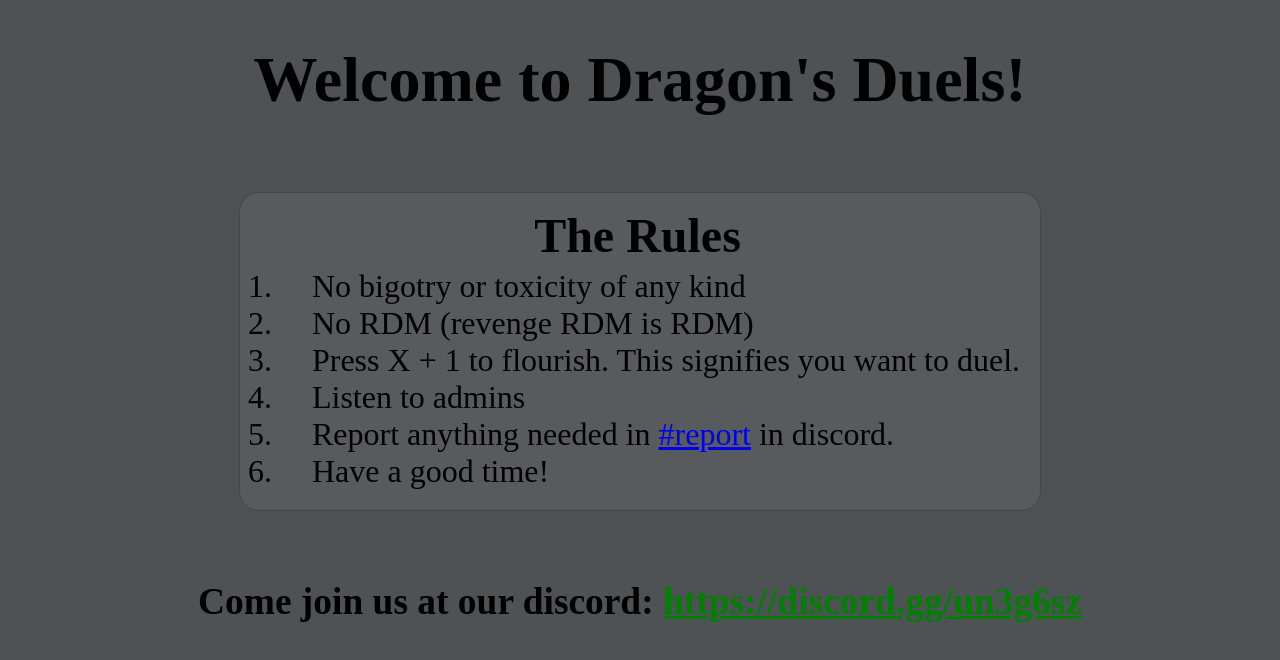
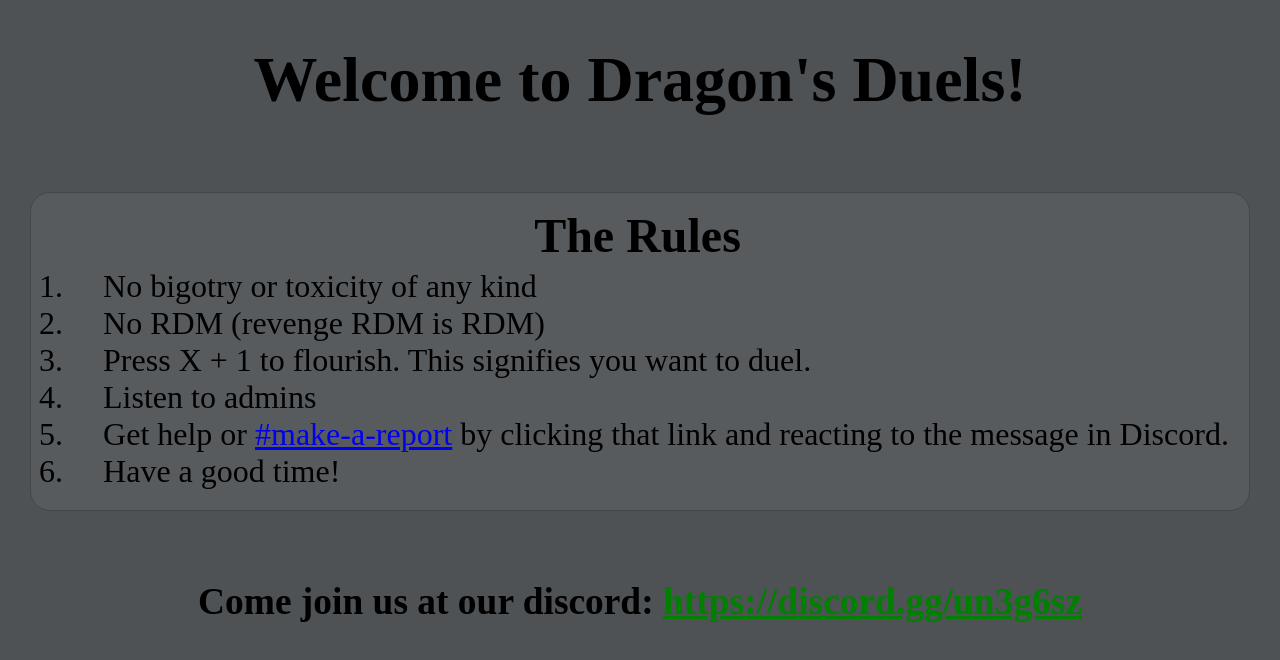
Before and after one commit to CRAZYmadDRAGON/CRAZYmadDRAGON.github.io, a plain HTML site: page index.html in a window 1280 px wide. Drawn offline with Linux system fonts and the light colour scheme.

Commit message:
new report link

```diff
--- a/index.html
+++ b/index.html
@@ -13,7 +13,7 @@
                 <li style="margin-left: 20px">&nbsp;&nbsp;&nbsp;&nbsp;No RDM (revenge RDM is RDM)</li>
                 <li style="margin-left: 20px">&nbsp;&nbsp;&nbsp;&nbsp;Press X + 1 to flourish. This signifies you want to duel.</li>
                 <li style="margin-left: 20px">&nbsp;&nbsp;&nbsp;&nbsp;Listen to admins</li>
-                <li style="margin-left: 20px">&nbsp;&nbsp;&nbsp;&nbsp;Report anything needed in <a href="https://discord.gg/3n86nkBv7u">#report</a> in discord.</li>
+                <li style="margin-left: 20px">&nbsp;&nbsp;&nbsp;&nbsp;Get help or <a href="https://discord.gg/gPBzK53HCk">#make-a-report</a> by clicking that link and reacting to the message in Discord.</li>
                 <li style="margin-left: 20px">&nbsp;&nbsp;&nbsp;&nbsp;Have a good time!</li>
             </div>
 
```
